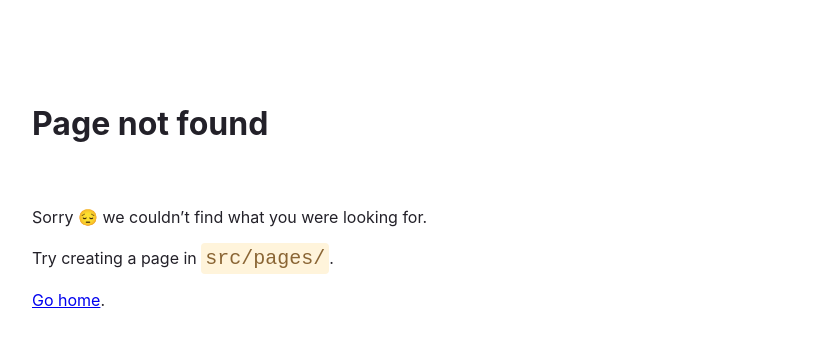
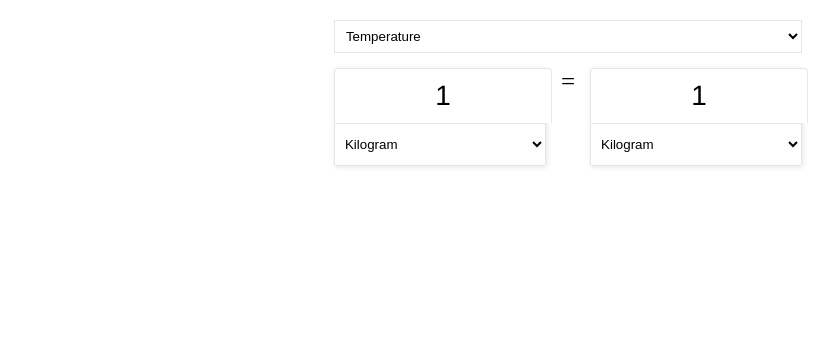
Before and after one commit to Shriever/Converter, a Gatsby site: page /components/converter in a window 1280 px wide. Before the commit this address had no page. Shown: the whole page, without its empty margins (72-911 px from the left). Built offline with nearby package versions, Linux system fonts and the light colour scheme; Gatsby itself is replaced by a stand-in of ours.

Commit message:
styled converter

```diff
--- a/src/pages/components/accordion/index.tsx
+++ b/src/pages/components/accordion/index.tsx
@@ -67,9 +67,10 @@ const AccordionDetails = withStyles(theme => ({
 
 // const sections = ["Currency", "Mass", "Duration"];
 const sections = [
-  { title: "Currency", links: ["USD > ISL", "USD > PDF", "GFF > TSM"] },
+  { title: "Temperature", links: ["USD > ISL", "USD > PDF", "GFF > TSM"] },
   { title: "Mass", links: ["USD > ISL", "USD > PDF", "GFF > TSM"] },
   { title: "Duration", links: ["USD > ISL", "USD > PDF", "GFF > TSM"] },
+  { title: "Speed", links: ["USD > ISL", "USD > PDF", "GFF > TSM"] },
   { title: "Length", links: ["USD > ISL", "USD > PDF", "GFF > TSM"] },
 ];
 
--- /dev/null
+++ b/src/pages/components/converter/index.tsx
@@ -0,0 +1,92 @@
+import React from "react";
+import { Grid, makeStyles, Theme, createStyles } from "@material-ui/core";
+
+const useStyles = makeStyles((theme: Theme) => {
+  return createStyles({
+    root: {
+        marginTop: '20px'
+    },
+    input: {
+      textAlign: "center",
+      outline: "none",
+      margin: 0,
+      border: "1px #e6e6e6 solid",
+      borderBottom: "none",
+      borderRadius: 4,
+      borderBottomLeftRadius: 0,
+      borderBottomRightRadius: 0,
+      height: "52px",
+      //   lineHeight: '52px',
+      fontSize: "28px",
+      fontFamily: "helvetica",
+      width: "100%",
+    },
+    shadow: {
+      boxShadow: "1px 1px 5px 0 #e5e5e5",
+      width: "212px",
+    },
+    select: {
+      width: "100%",
+      outline: "none",
+      margin: 0,
+      border: "1px #e6e6e6 solid",
+      backgroundColor: "#fff",
+      borderRadius: 2,
+      borderTopLeftRadius: 0,
+      borderTopRightRadius: 0,
+      height: "43px",
+      textTransform: "capitalize",
+      padding: "0 0 0 6px",
+    },
+    type: {
+      width: "100%",
+      outline: "none",
+      marginBottom: "15px",
+      border: "1px #e6e6e6 solid",
+      backgroundColor: "#fff",
+      padding:'7px'
+    },
+    equal: {
+        fontSize: '25px',
+        padding: '0 15px'
+    }
+  });
+});
+
+const Converter = () => {
+  const classes = useStyles();
+  return (
+    <Grid container justifyContent='center' alignItems='center' className={classes.root}>
+      <Grid item>
+        <select className={classes.type}>
+          <option value='type'>Temperature</option>
+          <option value='type'>Mass</option>
+          <option value='type'>Duration</option>
+        </select>
+        <Grid container justifyContent='center'>
+          <Grid item className={classes.shadow}>
+            <input type='text' value='1' className={classes.input} />
+            <div>
+              <select className={classes.select}>
+                <option value='kilogram'>kilogram</option>
+              </select>
+            </div>
+          </Grid>
+          <Grid item>
+            <span className={classes.equal}>=</span>
+          </Grid>
+          <Grid item className={classes.shadow}>
+            <input type='text' value='1' className={classes.input} />
+            <div>
+              <select className={classes.select}>
+                <option value='kilogram'>kilogram</option>
+              </select>
+            </div>
+          </Grid>
+        </Grid>
+      </Grid>
+    </Grid>
+  );
+};
+
+export default Converter;
--- a/src/pages/components/drawer/index.tsx
+++ b/src/pages/components/drawer/index.tsx
@@ -117,7 +117,7 @@ export default function PersistentDrawerLeft() {
         })}
       >
         <Toolbar className={classes.flex}>
-          <div style={{display: 'flex', alignItems: 'center'}}>
+          <div style={{ display: "flex", alignItems: "center" }}>
             <IconButton
               color='inherit'
               aria-label='open drawer'
@@ -151,6 +151,7 @@ export default function PersistentDrawerLeft() {
         }}
       >
         <div className={classes.drawerHeader}>
+            <Typography variant="h4">Presets</Typography>
           <IconButton onClick={handleDrawerClose}>
             {theme.direction === "ltr" ? (
               <ChevronLeftIcon />
--- a/src/pages/index.tsx
+++ b/src/pages/index.tsx
@@ -2,12 +2,14 @@ import React from "react";
 import { CssBaseline } from "@material-ui/core";
 
 import Drawer from "./components/drawer";
+import Converter from "./components/converter/";
 
 const IndexPage = () => {
   return (
     <div>
       <CssBaseline />
       <Drawer />
+      <Converter />
     </div>
   );
 };
```
